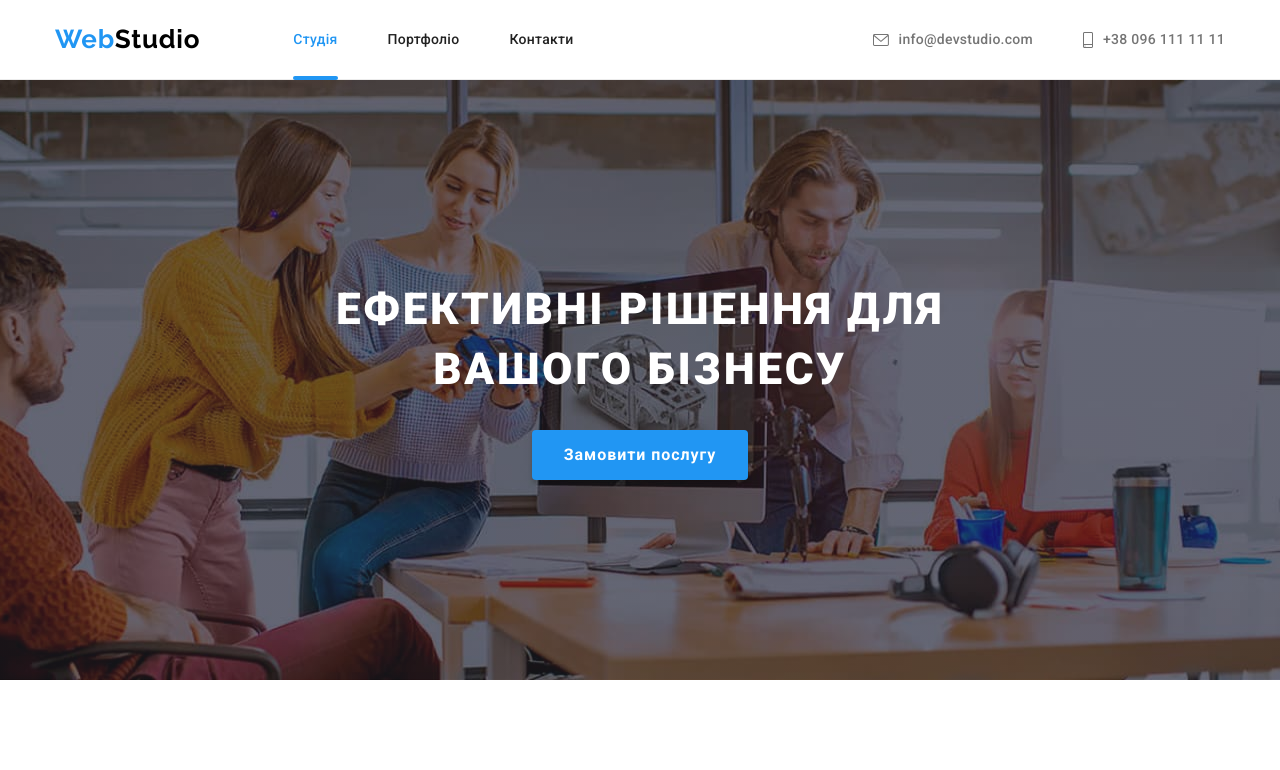
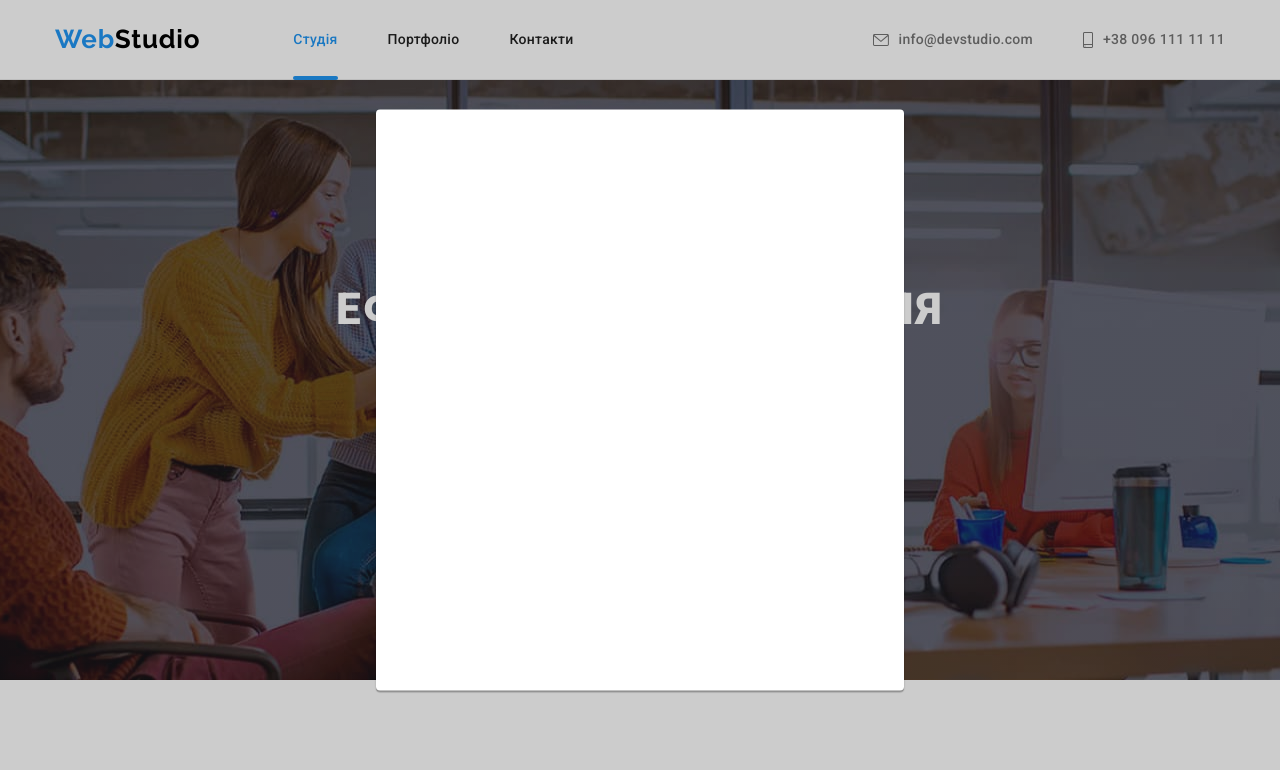
Before and after one commit to LarysaHliieva/goit-markup-hw-05, a plain HTML site: page index.html in a window 1280 px wide. Shown: the top 770 px of the page. Drawn offline with nearby package versions, Linux system fonts and the light colour scheme.

Commit message:
modal window (begin)

```diff
--- a/css/styles.css
+++ b/css/styles.css
@@ -7,6 +7,7 @@
   --secondary-text-color-theme-dark: rgba(255, 255, 255, 0.6);
   --white-color: #ffffff;
   --black-color: #000000;
+  --black-color-opacity: rgba(0, 0, 0, 0.2);
   --accent-color: #2196f3;
   --accent-color-opacity: rgba(33, 150, 243, 0.9);
   --icon-color: #afb1b8;
@@ -657,3 +658,28 @@ body {
 
   color: var(--secondary-text-color);
 }
+
+/* =========================== MODAL ===========================*/
+.backdrop {
+  position: fixed;
+  top: 0;
+  left: 0;
+  width: 100vw;
+  height: 100vh;
+
+  background-color: var(--black-color-opacity);
+}
+
+.modal {
+  position: absolute;
+  top: 50%;
+  left: 50%;
+  transform: translate(-50%, -50%);
+  width: 528px;
+  height: 581px;
+
+  background-color: var(--white-color);
+  box-shadow: 0px 1px 3px rgba(0, 0, 0, 0.12), 0px 1px 1px rgba(0, 0, 0, 0.14),
+    0px 2px 1px rgba(0, 0, 0, 0.2);
+  border-radius: 4px;
+}
--- a/index.html
+++ b/index.html
@@ -441,5 +441,8 @@
         </div>
       </div>
     </footer>
+
+    <!-- MODAL -->
+    <div class="backdrop"><div class="modal"></div></div>
   </body>
 </html>
```
Also changed, not shown: images/icons.svg.
